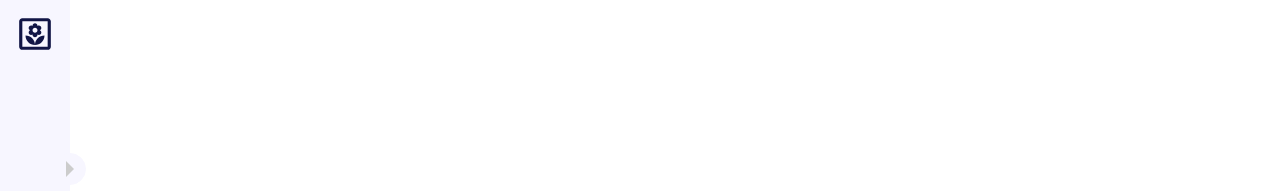
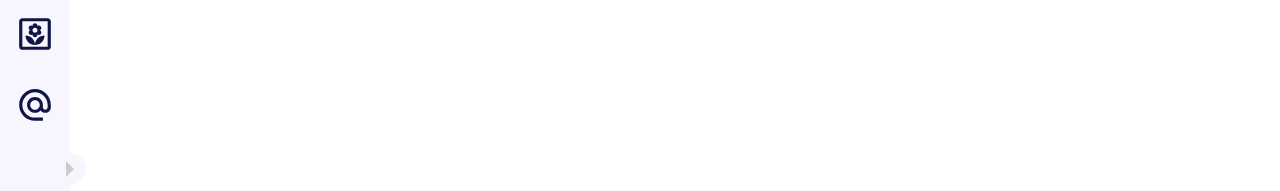
Before and after one commit to k3vnb/modular_montage, a React (Create React App) app: page /dashboard in a window 1280 px wide. Shown: the part 299-490 px from the top of the page. Built offline with nearby package versions, Linux system fonts and the light colour scheme.

Commit message:
add a contact route

```diff
--- a/src/elements/Sidebar/bin/NavMenu.tsx
+++ b/src/elements/Sidebar/bin/NavMenu.tsx
@@ -1,7 +1,7 @@
 import type { PropsWithChildren } from 'react';
+import { NavLink } from 'react-router-dom';
 import { Box, styled } from '@mui/system';
 import { Menu, MenuItem } from '@mui/base';
-import { NavLink } from 'react-router-dom';
 import { MENU_ID, SIDEBAR_WIDTH, TRANSITION_DURATION } from '../constants';
 import type { TNavRoute } from 'routes';
 
--- a/src/routes/router.tsx
+++ b/src/routes/router.tsx
@@ -24,6 +24,10 @@ const router = createBrowserRouter([
           {
             path: ROUTES.forms.path,
             element: <PlaceholderPage title="Forms" />,
+          },
+          {
+            path: ROUTES.contact.path,
+            element: <PlaceholderPage title="Contact" />,
           },
           {
             path: ROUTES.about.path,
--- a/src/routes/routes.ts
+++ b/src/routes/routes.ts
@@ -1,6 +1,7 @@
 import NoteIcon from '@mui/icons-material/NoteAltOutlined';
 import AppsIcon from '@mui/icons-material/AppsOutlined';
 import YardIcon from '@mui/icons-material/YardOutlined';
+import AltEmail from '@mui/icons-material/AlternateEmailOutlined';
 import RockingHorseIcon from '@mui/icons-material/BedroomBabyOutlined';
 import type { TNavRoute } from './types';
 
@@ -12,6 +13,7 @@ const PATHS = {
   about: '/about',
   etc: '/about/etc',
   etc2: '/about/etc2',
+  contact: '/contact',
 } as const;
 
 export const ROUTES = {
@@ -46,6 +48,11 @@ export const ROUTES = {
       },
     },
   },
+  contact: {
+    path: PATHS.contact,
+    label: 'Contact',
+    icon: AltEmail,
+  },
 } as const;
 
 export const NAV_ROUTES_LIST: TNavRoute[] = [
@@ -53,6 +60,7 @@ export const NAV_ROUTES_LIST: TNavRoute[] = [
   ROUTES.widgets,
   ROUTES.forms,
   ROUTES.about,
+  ROUTES.contact,
 ];
 
 export const NAV_ROUTES_LIST_MOBILE: TNavRoute[] = [
```
